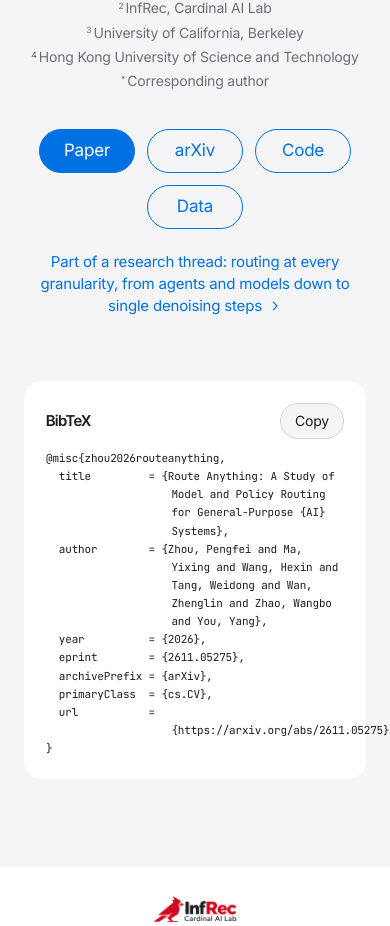
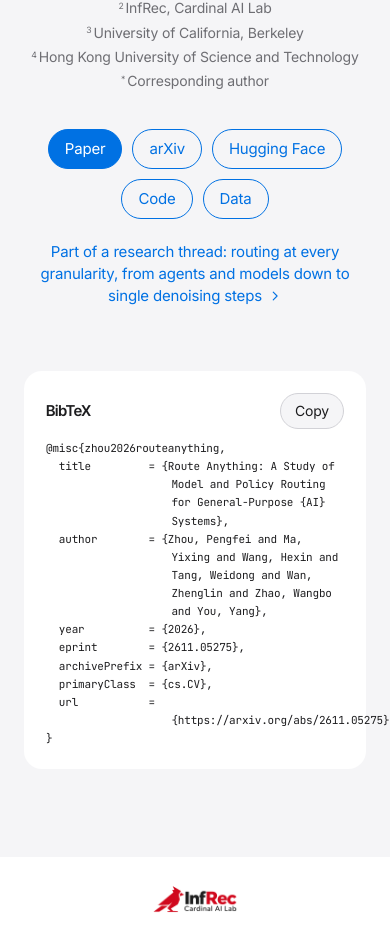
Before and after one commit to mikeeeeeeeeeeeeee/RouteAnything, a React (Vite) app: page / in a window 390 px wide. Shown: the part 8418-9344 px from the top of the page. Built offline with nearby package versions, Linux system fonts and the light colour scheme.

Commit message:
Add the paper's Hugging Face page
A Hugging Face button between arXiv and Code, for huggingface.co/papers/2611.05275. On a phone the
five buttons are a little smaller, so they sit in two rows of three and two.

```diff
--- a/src/data/paper.ts
+++ b/src/data/paper.ts
@@ -13,6 +13,8 @@ export const paper = {
   links: {
     pdf: 'https://arxiv.org/pdf/2611.05275',
     arxiv: 'https://arxiv.org/abs/2611.05275',
+    /** the paper's Hugging Face page */
+    hf: 'https://huggingface.co/papers/2611.05275',
     code: 'https://github.com/InfRec-Cardinal/route-anything',
     data: 'https://huggingface.co/datasets/Lance1573/route-anything-data',
   },
--- a/src/index.css
+++ b/src/index.css
@@ -805,6 +805,18 @@ li {
   font-size: 12px;
   color: var(--ink3);
 }
+/* five buttons on a phone: two rows, three and two */
+@media (max-width: 734px) {
+  .btns {
+    gap: 10px;
+  }
+  .btn {
+    min-width: 0;
+    height: 40px;
+    padding: 0 16px;
+    font-size: 15px;
+  }
+}
 .bib {
   margin: 64px auto 0;
   max-width: 760px;
--- a/src/site/sections.tsx
+++ b/src/site/sections.tsx
@@ -232,6 +232,7 @@ export function PaperBlock() {
           <div className="btns rv" style={d(3)}>
             <Btn href={live(L.pdf)} label="Paper" solid />
             <Btn href={live(L.arxiv)} label="arXiv" />
+            <Btn href={live(L.hf)} label="Hugging Face" />
             <Btn href={L.code} label="Code" solid={!released} />
             <Btn href={L.data} label="Data" />
           </div>
```
Also changed, not shown: 1 other file (tests, documents, lock files or other folders).
